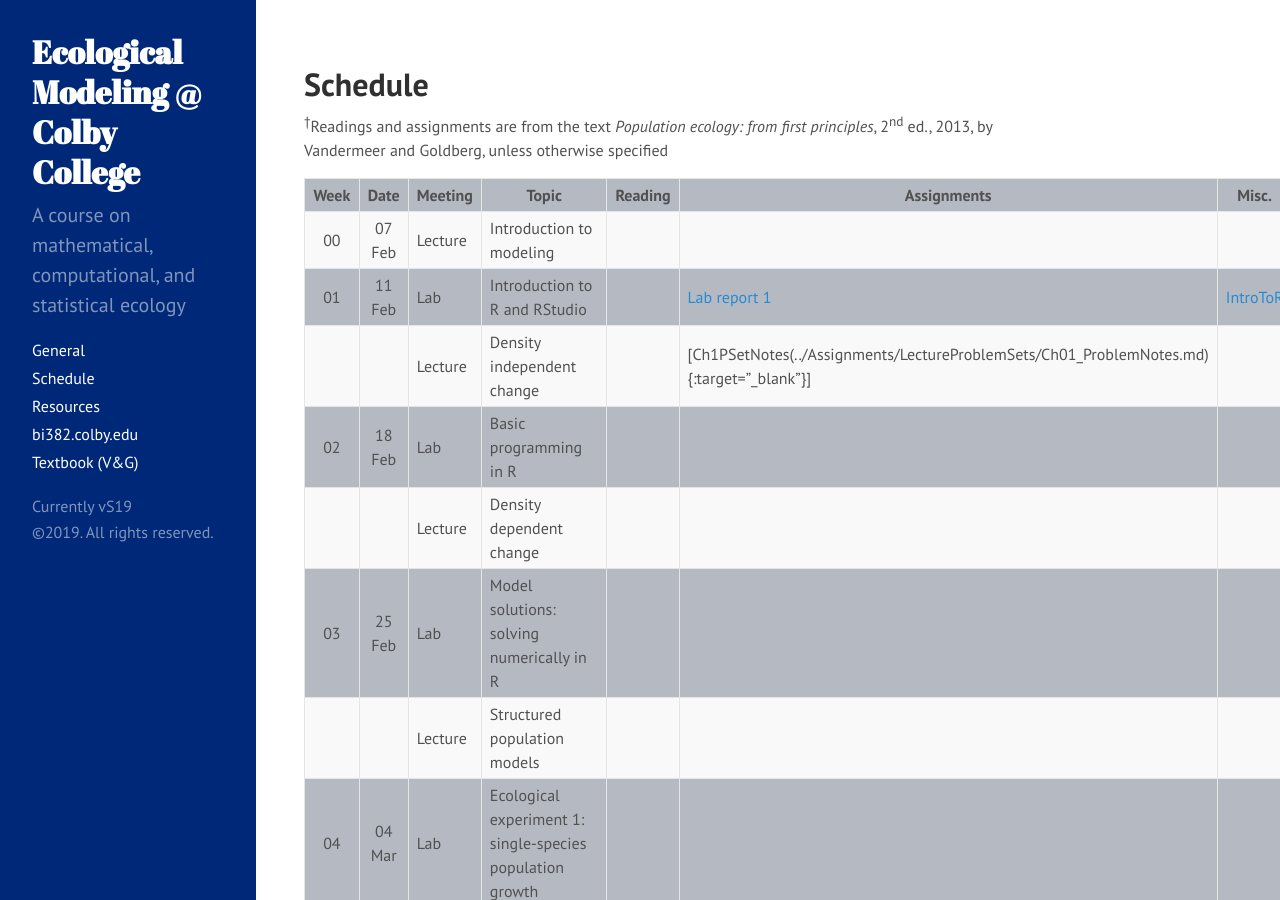
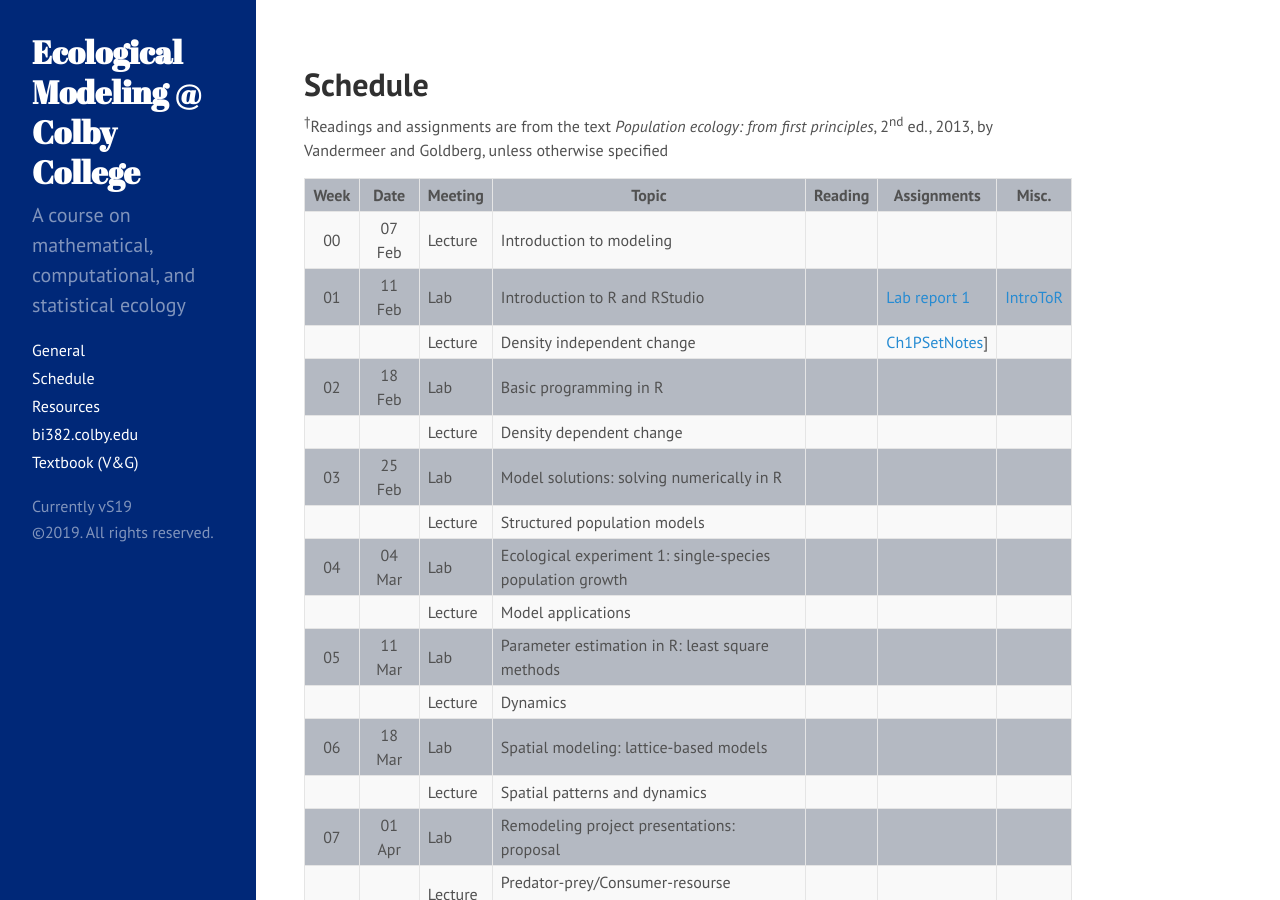
Before and after one commit to davan690/ColbyEcology.github.io, a Jekyll site: the page built from Schedule.md, in a window 1280 px wide and 900 px high. Built offline with Jekyll 4.4.1, drawn with Linux system fonts in a browser that asks for light colours.

Commit message:
pset notes---ch1, forgot ]

```diff
--- a/Schedule.md
+++ b/Schedule.md
@@ -31,7 +31,7 @@ Week |  Date  | Meeting |     Topic
 :---:|:------:|---------|----------------------------------------------------------------|-------------------|-------------|-------------
 00   | 07 Feb | Lecture | Introduction to modeling                                       |                   |             |
 01   | 11 Feb |   Lab   | Introduction to R and RStudio                                  |                   |[Lab report 1](../Assignments/LabReports/LabReport_1.html){:target="_blank"} | [IntroToR](../Presentations/Lab01_IntroToR.html){:target="_blank"}
-     |        | Lecture | Density independent change                                     |                   | [Ch1PSetNotes(../Assignments/LectureProblemSets/Ch01_ProblemNotes.md){:target="_blank"}] |
+     |        | Lecture | Density independent change                                     |                   | [Ch1PSetNotes](../Assignments/LectureProblemSets/Ch01_ProblemNotes.md){:target="_blank"}] |
 02   | 18 Feb |   Lab   | Basic programming in R                                         |                   |             |
      |        | Lecture | Density dependent change                                       |                   |             |
 03   | 25 Feb |   Lab   | Model solutions: solving numerically in R                      |                   |             |
```
